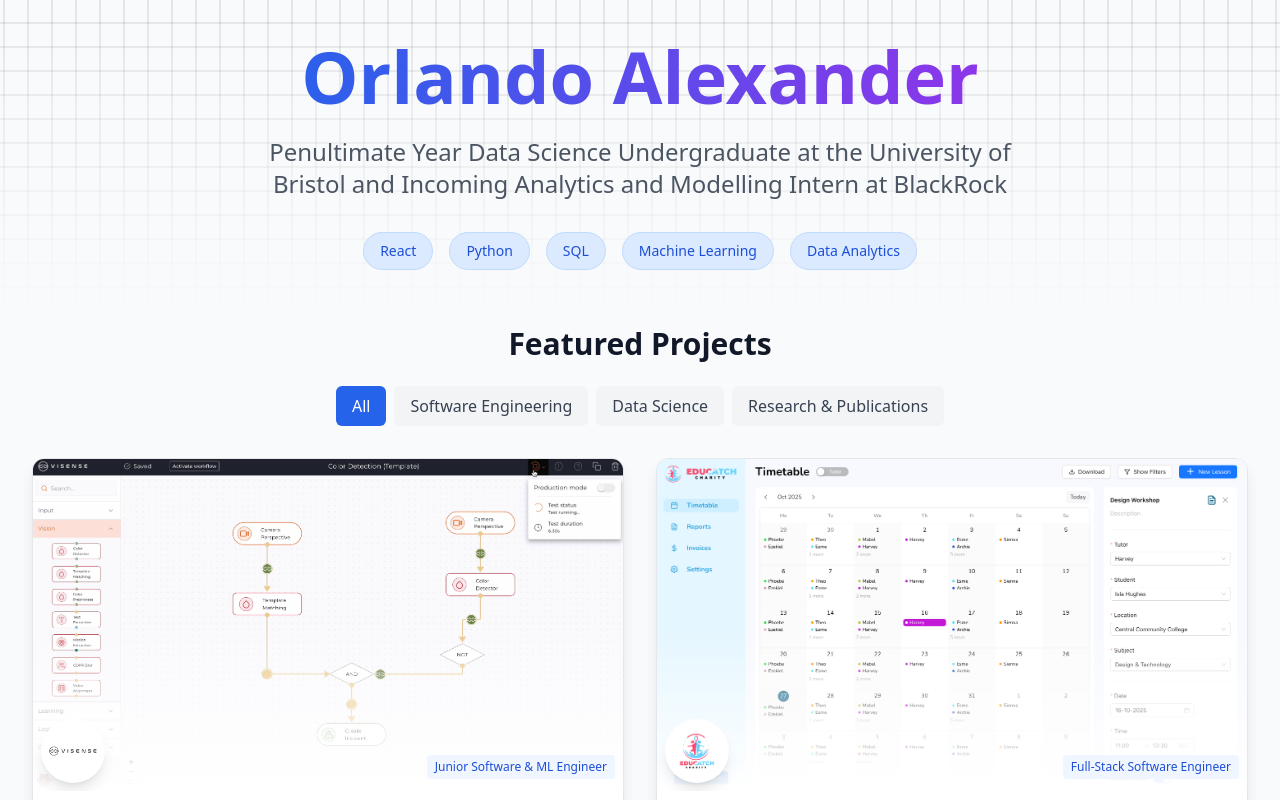
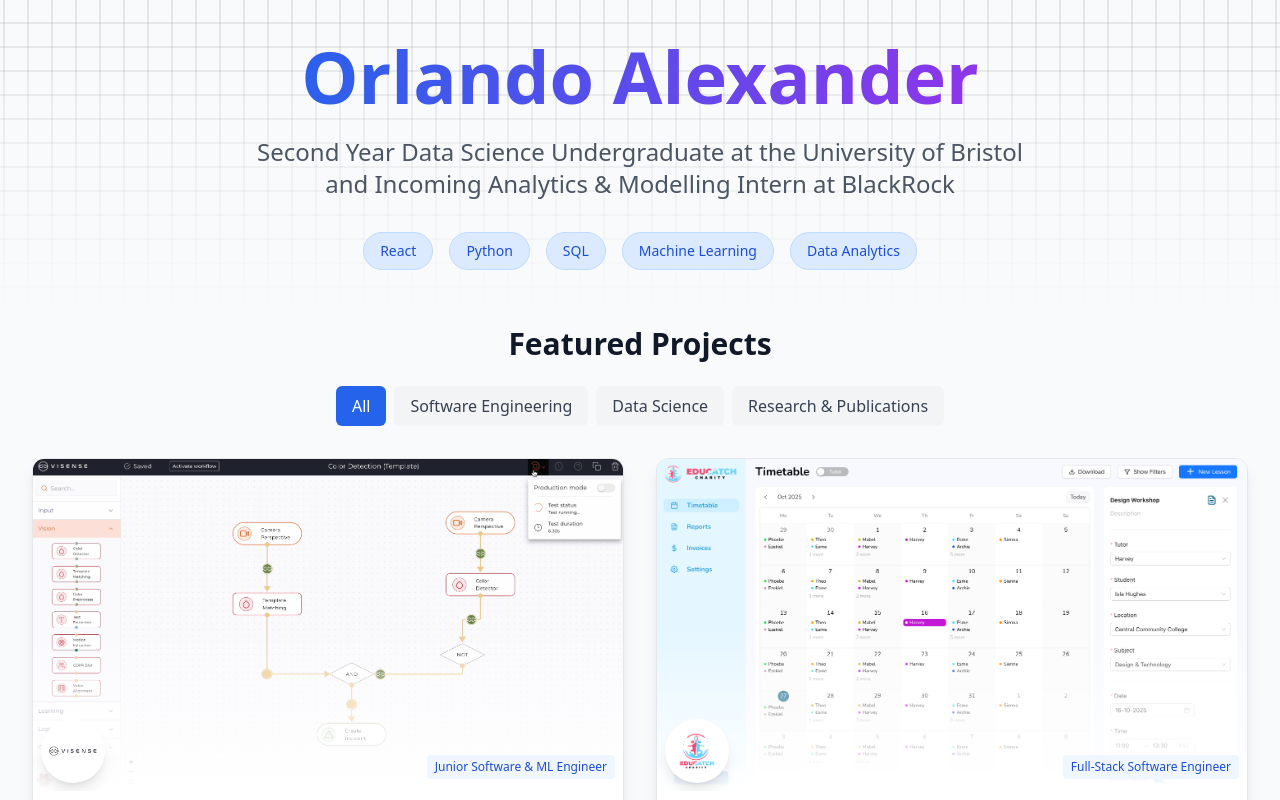
Before and after one commit to orlandoalexander/Portfolio, a Next.js app: page / in a window 1280 px wide. Shown: the top 800 px of the page. Built offline with nearby package versions, Linux system fonts and the light colour scheme.

Commit message:
Update hero section description for clarity

```diff
--- a/app/components/HeroSection.tsx
+++ b/app/components/HeroSection.tsx
@@ -19,8 +19,8 @@
             Orlando Alexander
           </h1>
           <p className="text-xl md:text-2xl text-gray-600 mb-8 max-w-3xl mx-auto">
-            Penultimate Year Data Science Undergraduate at the University of
-            Bristol and Incoming Analytics and Modelling Intern at BlackRock
+            Second Year Data Science Undergraduate at the University of
+            Bristol and Incoming Analytics & Modelling Intern at BlackRock
           </p>
           <div className="flex flex-wrap justify-center gap-4 text-sm">
             <span className="px-4 py-2 bg-blue-100 text-blue-700 rounded-full border border-blue-200">
```
